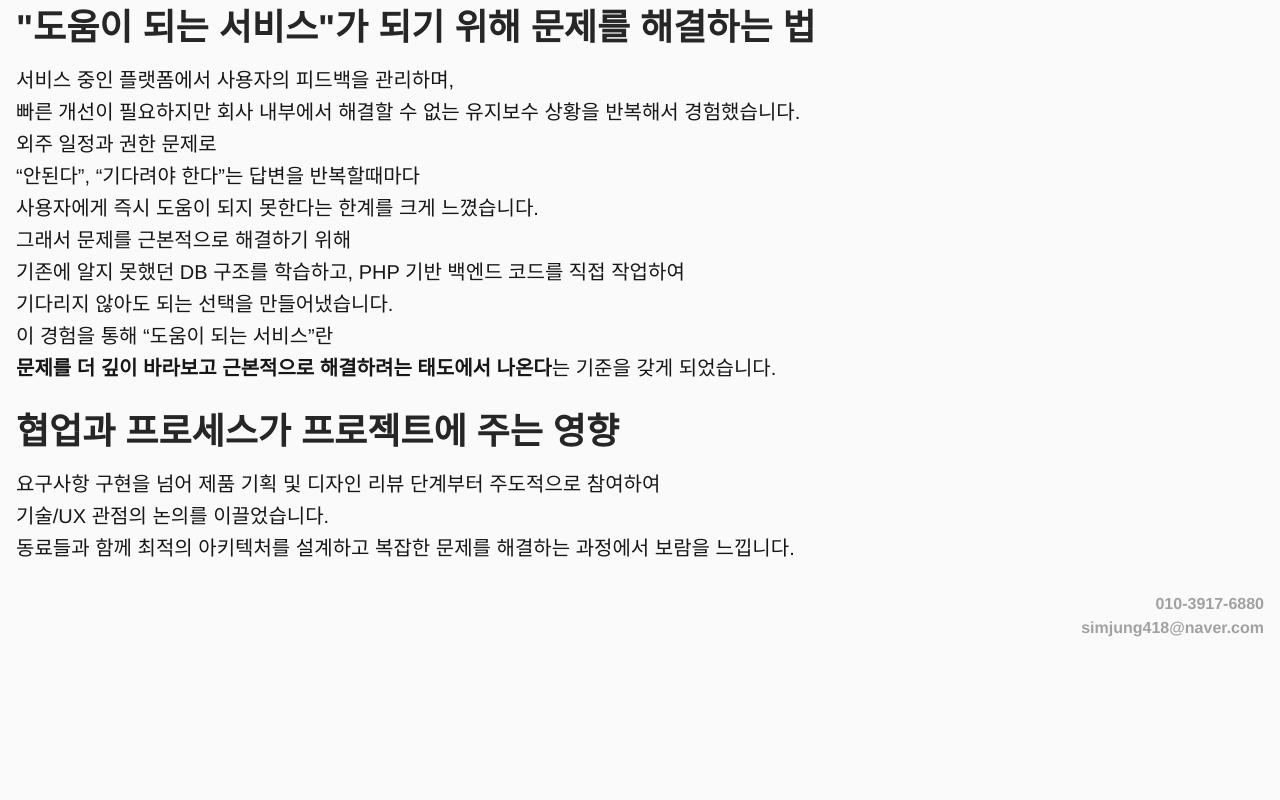
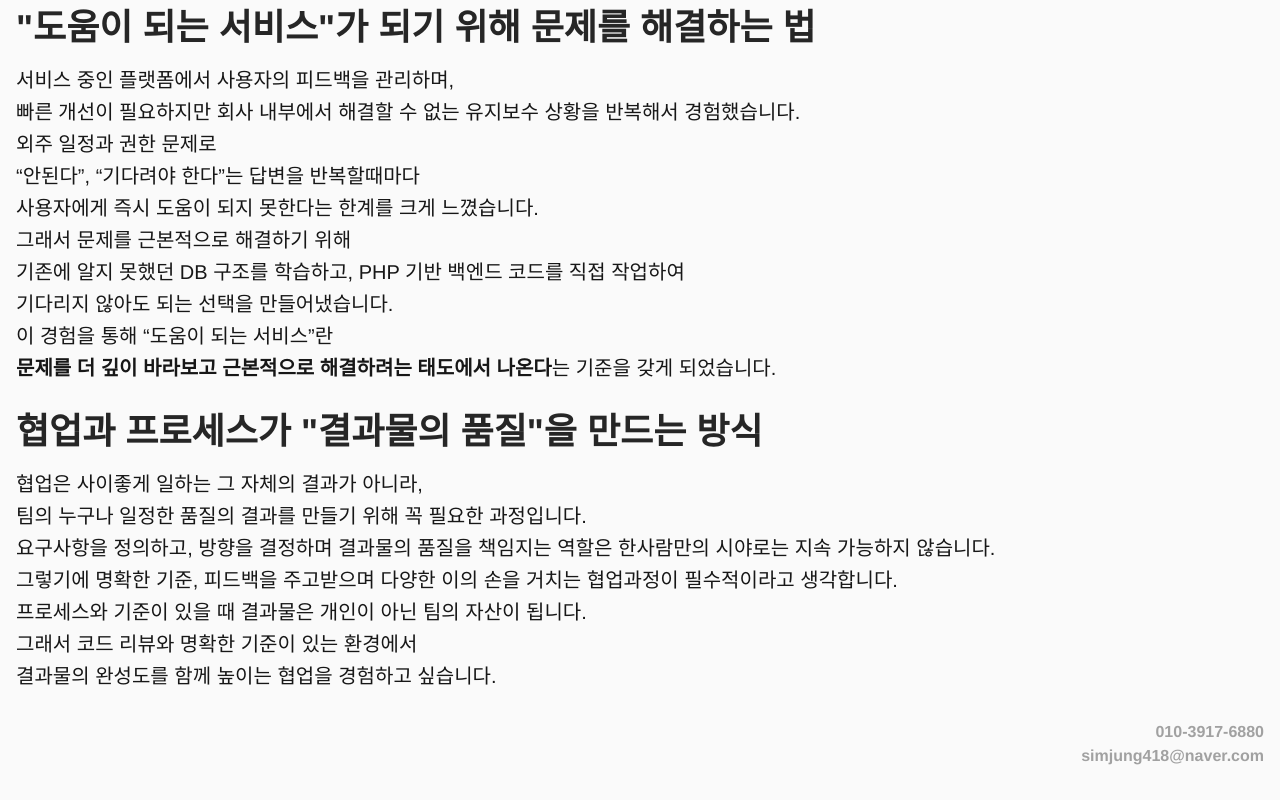
Before and after one commit to simjung418/portfolio-2025, a Next.js app: page /about in a window 1280 px wide. Shown: the part 473-1273 px from the top of the page. Before the commit the page ends 1145 px from the top, so only its background shows below. Built offline with nearby package versions, Linux system fonts and the light colour scheme.

Commit message:
docs: about 3 텍스트 수정

```diff
--- a/app/about/page.tsx
+++ b/app/about/page.tsx
@@ -43,11 +43,15 @@ export default function AboutPage() {
         </li>
         <li>
           <dl>
-            <dt>협업과 프로세스가 프로젝트에 주는 영향</dt>
+            <dt>협업과 프로세스가 "결과물의 품질"을 만드는 방식</dt>
             <dd>
-              <p>요구사항 구현을 넘어 제품 기획 및 디자인 리뷰 단계부터 주도적으로 참여하여</p>
-              <p>기술/UX 관점의 논의를 이끌었습니다.</p>
-              <p>동료들과 함께 최적의 아키텍처를 설계하고 복잡한 문제를 해결하는 과정에서 보람을 느낍니다.</p>
+              <p>협업은 사이좋게 일하는 그 자체의 결과가 아니라,</p>
+              <p>팀의 누구나 일정한 품질의 결과를 만들기 위해 꼭 필요한 과정입니다.</p>
+              <p>요구사항을 정의하고, 방향을 결정하며 결과물의 품질을 책임지는 역할은 한사람만의 시야로는 지속 가능하지 않습니다.</p>
+              <p>그렇기에 명확한 기준, 피드백을 주고받으며 다양한 이의 손을 거치는 협업과정이 필수적이라고 생각합니다.</p>
+              <p>프로세스와 기준이 있을 때 결과물은 개인이 아닌 팀의 자산이 됩니다.</p>
+              <p>그래서 코드 리뷰와 명확한 기준이 있는 환경에서</p>
+              <p>결과물의 완성도를 함께 높이는 협업을 경험하고 싶습니다.</p>
             </dd>
           </dl>
         </li>
```
